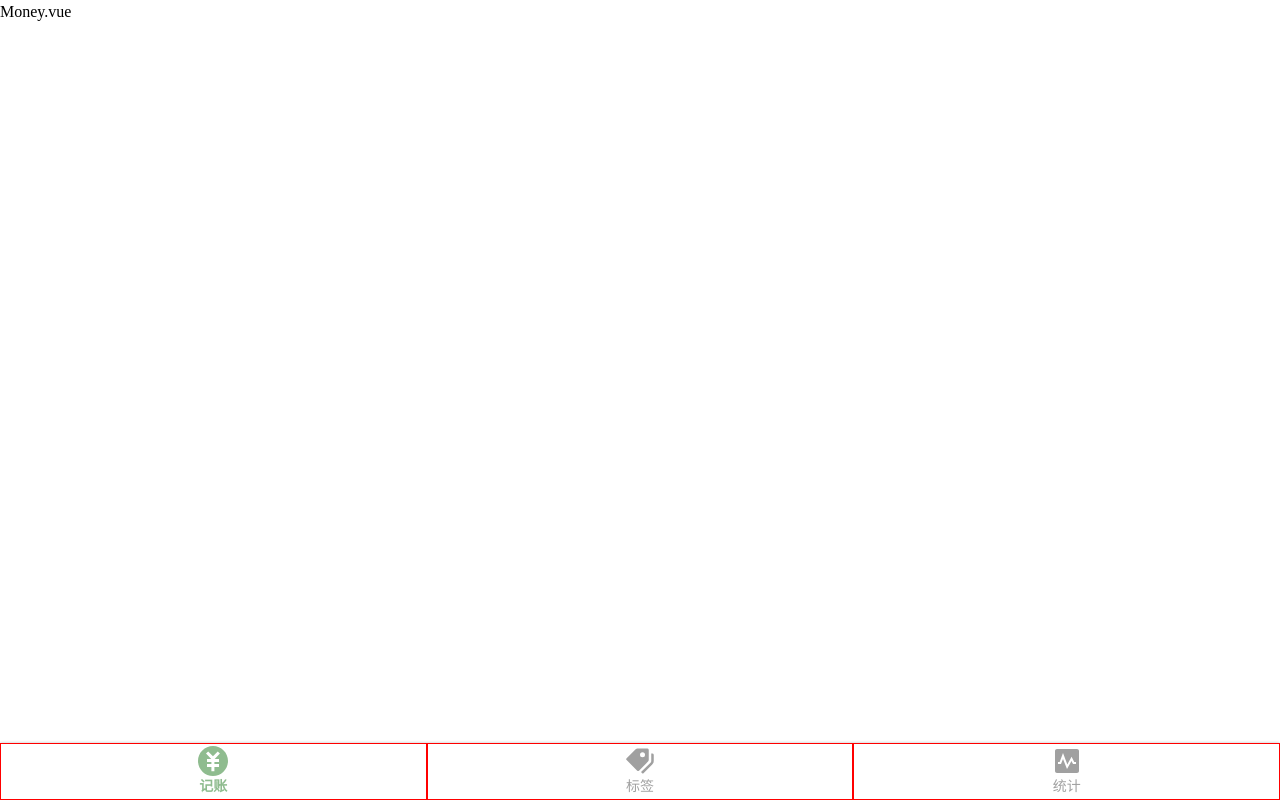
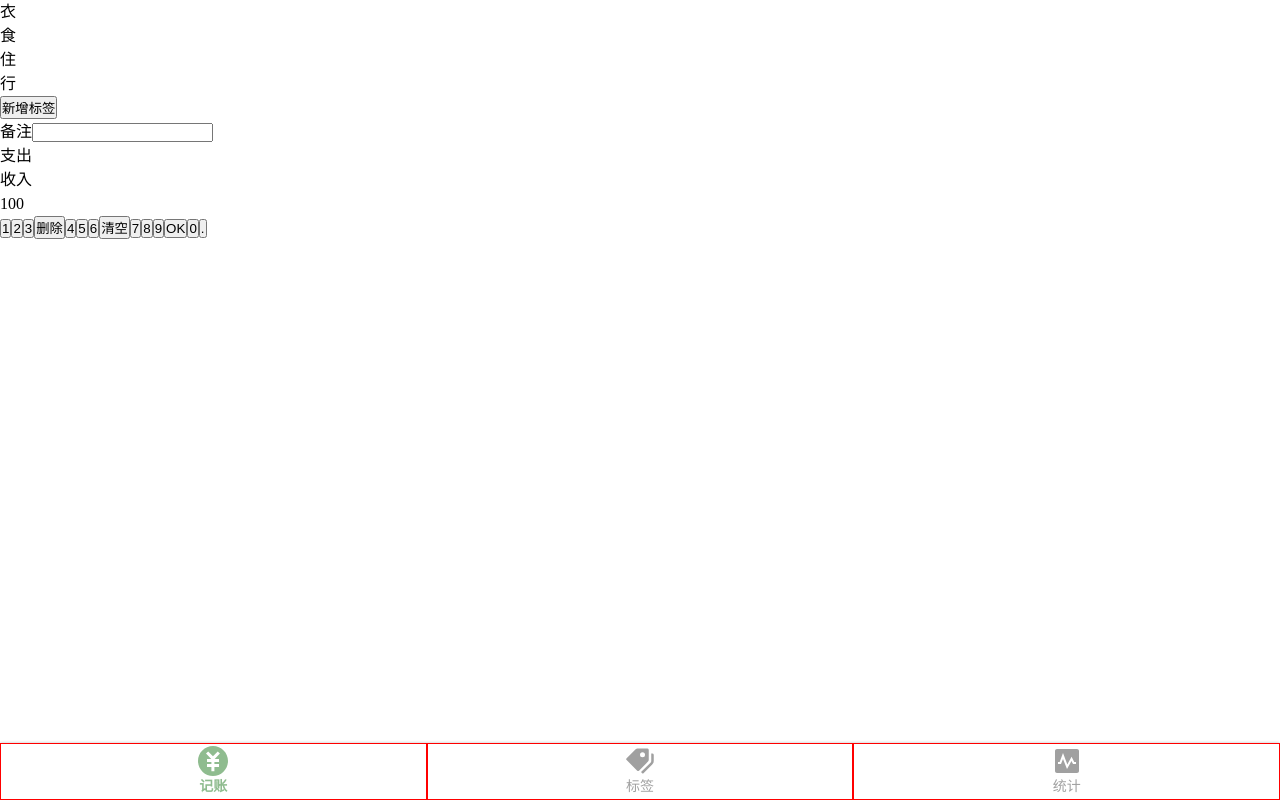
Before and after one commit to YeeeeRQ/mint-tally, a Vue app: page /#/money in a window 1280 px wide. Built offline with nearby package versions, Linux system fonts and the light colour scheme.

Commit message:
添加Money.vue HTML部分代码

```diff
--- a/src/views/Money.vue
+++ b/src/views/Money.vue
@@ -1,16 +1,57 @@
 <template>
-  <div>
-    <Layout>
-      <p>Money.vue</p>
-    </Layout>
-  </div>
+  <Layout>
+    <div class="tags">
+      <ul class="current">
+        <li>衣</li>
+        <li>食</li>
+        <li>住</li>
+        <li>行</li>
+      </ul>
+      <div class="new">
+        <button>新增标签</button>
+      </div>
+    </div>
+
+    <!-- label.notes>span.name+input[type="text"] -->
+    <div>
+      <label class="notes">
+        <span class="name">备注</span>
+        <input type="text" />
+      </label>
+    </div>
+
+    <div>
+      <ul class="types">
+        <li class="selected">支出</li>
+        <li>收入</li>
+      </ul>
+    </div>
+
+    <div class="numberPad">
+      <div class="output">100</div>
+      <div class="buttons">
+        <button>1</button>
+        <button>2</button>
+        <button>3</button>
+        <button>删除</button>
+        <button>4</button>
+        <button>5</button>
+        <button>6</button>
+        <button>清空</button>
+        <button>7</button>
+        <button>8</button>
+        <button>9</button>
+        <button>OK</button>
+        <button>0</button>
+        <button>.</button>
+      </div>
+    </div>
+  </Layout>
 </template>
 
-<script lang="ts" >
+<script lang="ts">
 export default {
-    name: "Money",
-}
+  name: "Money",
+};
 </script>
-<style lang="scss" scoped>
-
-</style>
+<style lang="scss" scoped></style>
```
